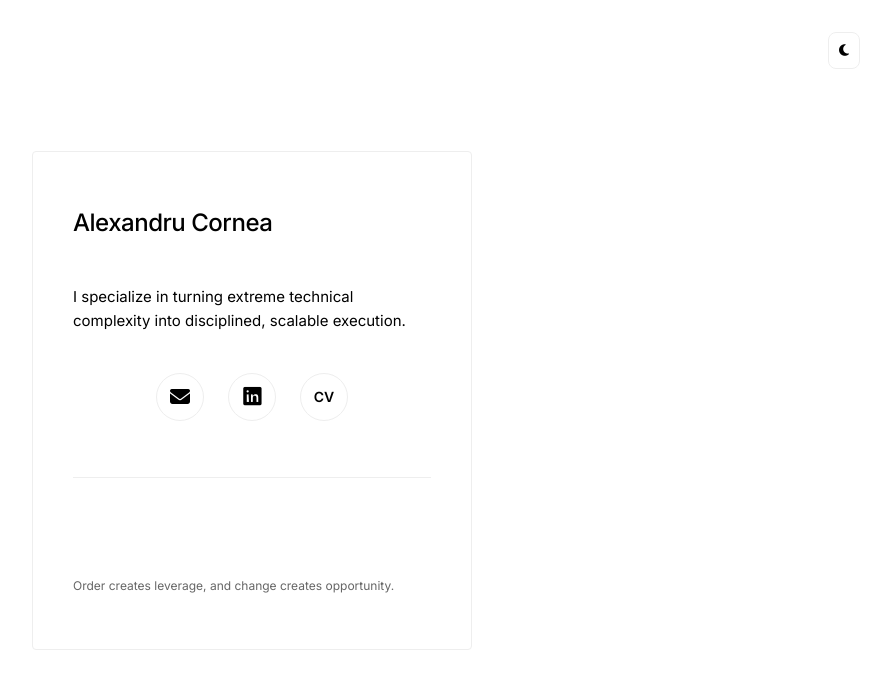
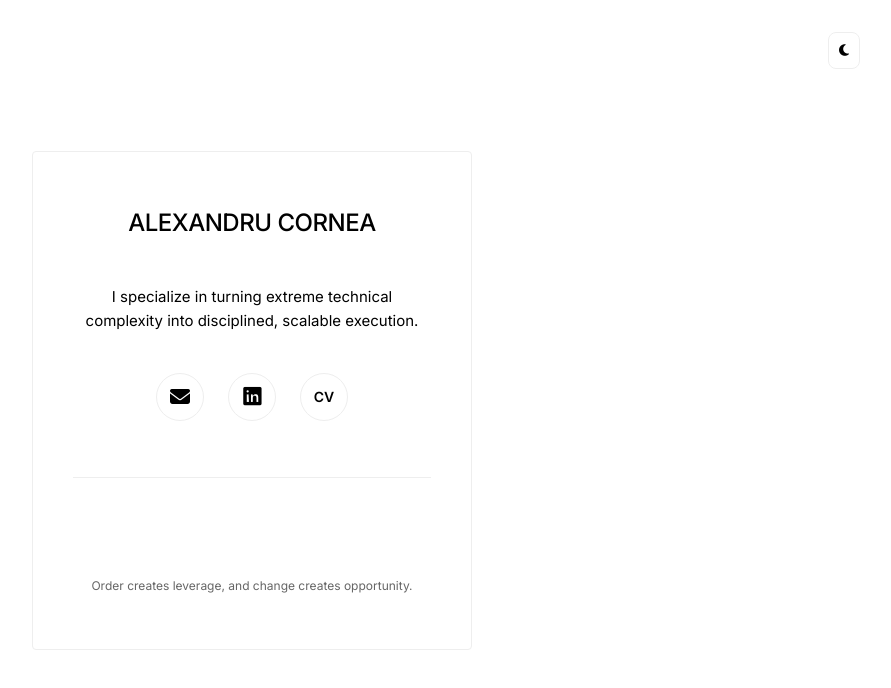
Before and after one commit to corneaalexandru/Virtual-Card, a plain HTML site: page index.html in a window 1280 px wide. Shown: the whole page, without its empty margins (388-1279 px from the left). Drawn offline with Linux system fonts and the light colour scheme; a script that the page names is missing.

Commit message:
Center align all content

```diff
--- a/index.html
+++ b/index.html
@@ -88,7 +88,7 @@
 
         .card-header {
             margin-bottom: 48px;
-            text-align: left;
+            text-align: center;
         }
 
         .profile-image-container {
@@ -126,6 +126,7 @@
             line-height: 1.6;
             margin-bottom: 40px;
             color: var(--text-primary);
+            text-align: center;
         }
 
         .contact-info {
@@ -218,7 +219,7 @@
             margin-top: 40px;
             font-size: 12px;
             color: var(--text-secondary);
-            text-align: left;
+            text-align: center;
         }
 
         @media (max-width: 480px) {
@@ -253,7 +254,7 @@
     <div class="business-card">
         <div class="card-header">
             <div class="user-info">
-                <h1>Alexandru Cornea</h1>
+                <h1>ALEXANDRU CORNEA</h1>
             </div>
         </div>
 
```
